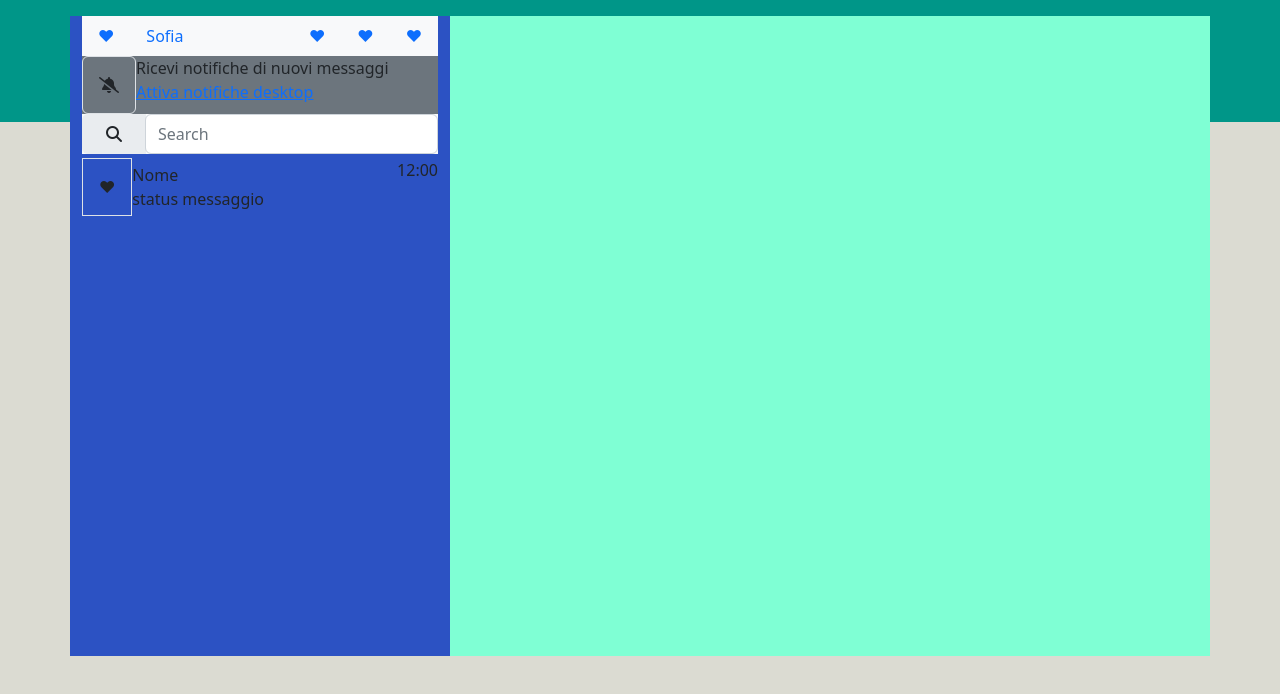
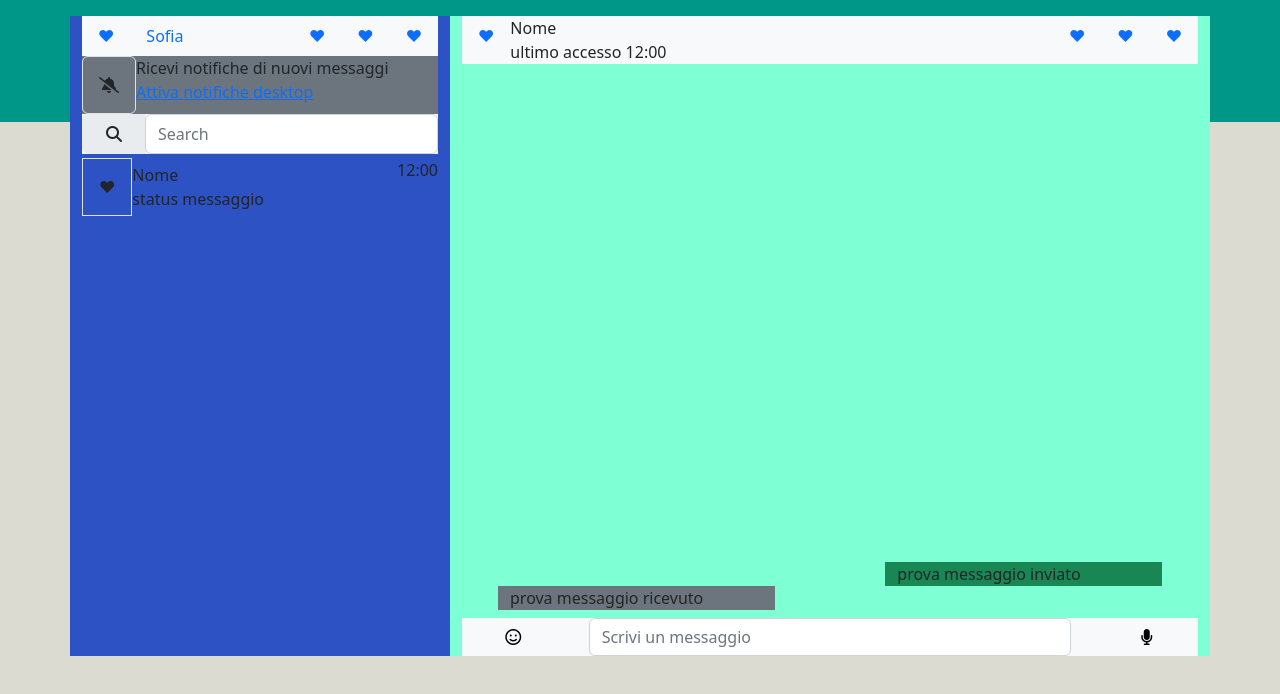
Before and after one commit to GiuliaGlave/vue-boolzapp, a plain HTML site: page index.html in a window 1280 px wide. Drawn offline with nearby package versions, Linux system fonts and the light colour scheme.

Commit message:
structure private chat

```diff
--- a/index.html
+++ b/index.html
@@ -53,6 +53,7 @@
     <div id="app">
       <div class="container my-3">
         <div class="page-layout row">
+          <!-- CONTAINER LEFT -->
           <section class="contacts col col-4">
             <!-- NAVBAR CONTACTS -->
             <nav
@@ -127,7 +128,7 @@
             </nav>
 
             <!-- CONTACTS LIST -->
-            <section class="my-1">
+            <div class="my-1">
               <ul>
                 <li class="d-flex justify-content-between">
                   <!-- contact info -->
@@ -149,9 +150,100 @@
                   </div>
                 </li>
               </ul>
-            </section>
+            </div>
           </section>
-          <section class="private-chat col col-8"></section>
+
+          <!-- CONTAINER RIGHT -->
+          <section
+            class="private-chat col col-8 d-flex flex-column justify-content-between"
+          >
+            <!-- NAVBAR CHAT -->
+            <nav class="nav bg-light d-flex justify-content-between">
+              <!-- contatto -->
+              <div class="d-flex">
+                <!-- img contatto -->
+                <a
+                  class="nav-link"
+                  aria-current="page"
+                  href="#"
+                  >&hearts;</a
+                >
+                <div class="d-flex flex-column">
+                  <span>Nome</span>
+                  <!-- ultimo accesso -->
+                  <span>ultimo accesso 12:00</span>
+                </div>
+              </div>
+
+              <!-- icone chat -->
+              <div class="d-flex">
+                <a
+                  class="nav-link"
+                  href="#"
+                  >&hearts;</a
+                >
+                <a
+                  class="nav-link"
+                  href="#"
+                  >&hearts;</a
+                >
+                <a
+                  class="nav-link"
+                  href="#"
+                  >&hearts;</a
+                >
+              </div>
+            </nav>
+            <!-- MESSAGGI -->
+            <main
+              class="h-100 mx-5 my-2 d-flex flex-column justify-content-end"
+            >
+              <!--messaggio inviato-->
+              <div class="row justify-content-end">
+                <div class="sent-mess col col-5 bg-success">
+                  prova messaggio inviato
+                </div>
+              </div>
+              <!--messaggio ricevuto-->
+              <div class="row">
+                <div class="received-mess col col-5 bg-secondary">
+                  prova messaggio ricevuto
+                </div>
+              </div>
+            </main>
+            <!-- BARRA TESTO -->
+            <footer class="bg-light">
+              <div class="row">
+                <!-- emoji -->
+                <div class="col col-2 text-center">
+                  <button
+                    type="button"
+                    class="btn btn-light"
+                  >
+                    <i class="fa-regular fa-face-smile"></i>
+                  </button>
+                </div>
+                <!-- digita messaggio -->
+                <div class="col">
+                  <input
+                    class="form-control"
+                    type="text"
+                    placeholder="Scrivi un messaggio"
+                    aria-label="default input example"
+                  />
+                </div>
+                <!-- audio -->
+                <div class="col col-2 text-center">
+                  <button
+                    type="button"
+                    class="btn btn-light"
+                  >
+                    <i class="fa-solid fa-microphone"></i>
+                  </button>
+                </div>
+              </div>
+            </footer>
+          </section>
         </div>
       </div>
     </div>
```
